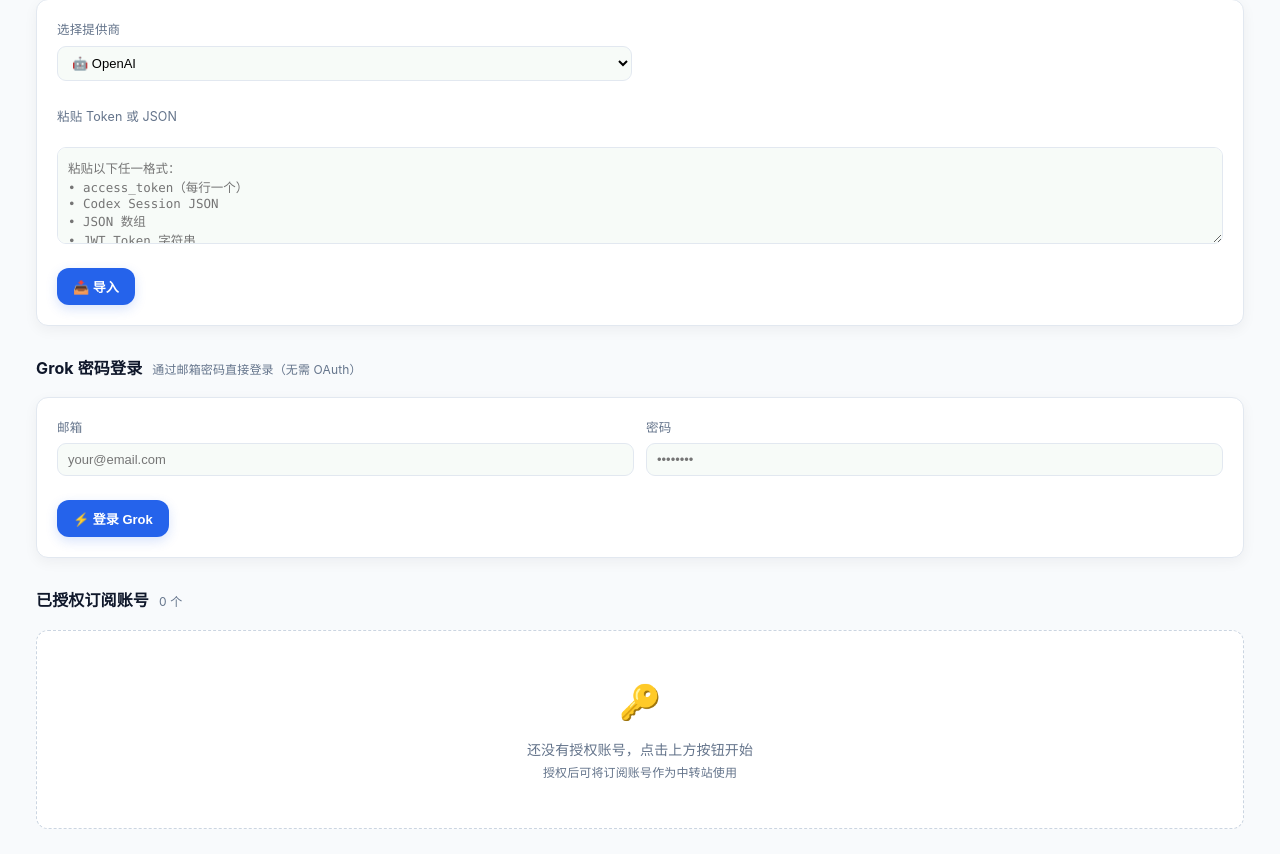
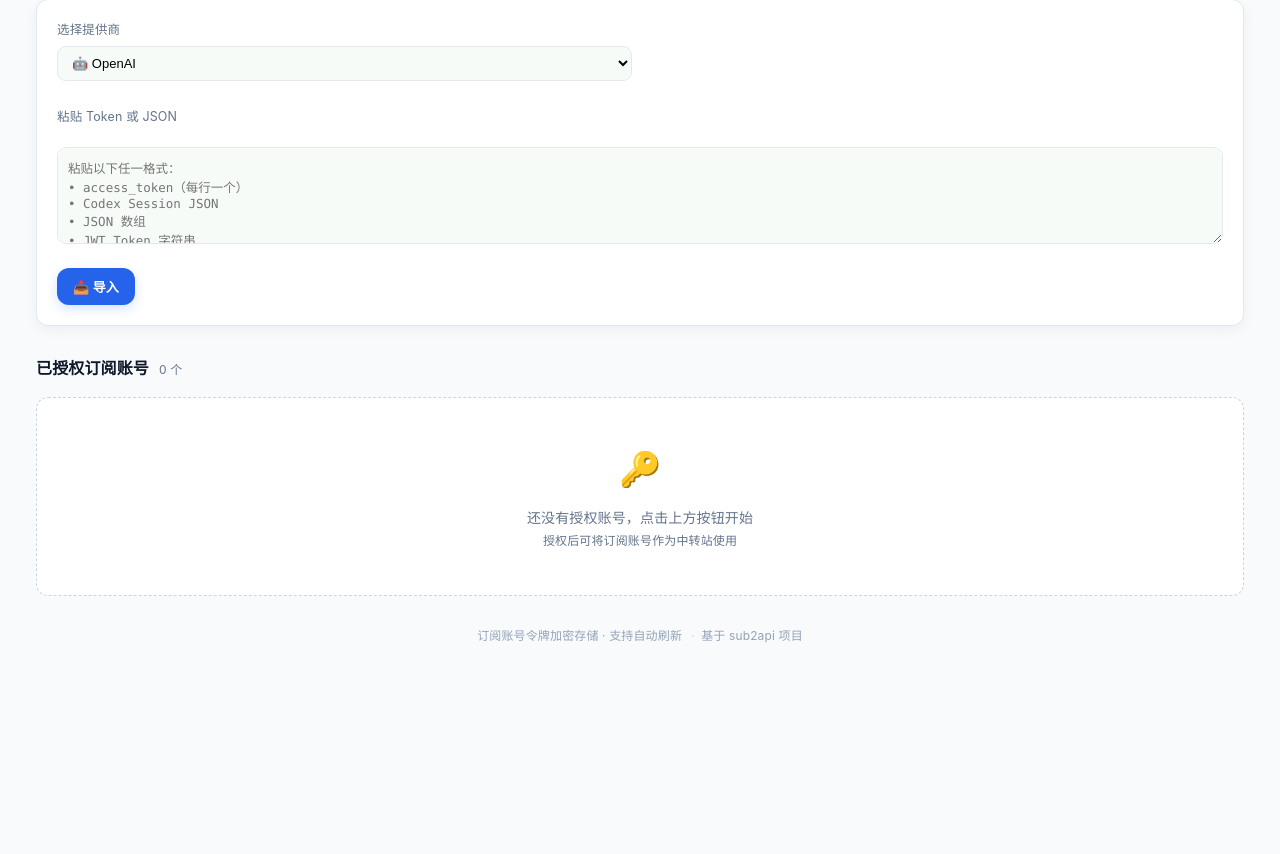
Before and after one commit to listnm/AI_CHAT, a Flask app: page /oa in a window 1280 px wide. Shown: the part 659-1513 px from the top of the page. After the commit the page ends 1302 px from the top, so only its background shows below. Run offline with Flask 2, Linux system fonts and the light colour scheme; the visitor is signed in with stand-in values (Sample User, id 1); some libraries are stand-ins or nearby versions.

Commit message:
refactor: remove Grok password login (SSO blocked by 403), keep token import

```diff
--- a/templates/oa.html
+++ b/templates/oa.html
@@ -105,27 +105,6 @@
     <div style="display:flex;gap:10px;margin-top:10px">
       <button class="btn primary" onclick="importToken()">📥 导入</button>
       <span id="import-status" style="font-size:12px;color:var(--muted);align-self:center"></span>
-    </div>
-  </div>
-
-  <!-- Grok 账号密码登录 -->
-  <div class="sec-title"><h2>Grok 密码登录</h2>
-    <span class="hint">通过邮箱密码直接登录（无需 OAuth）</span>
-  </div>
-  <div class="card" style="padding:20px;margin-bottom:30px">
-    <div style="display:grid;grid-template-columns:1fr 1fr;gap:12px">
-      <div>
-        <label style="display:block;font-size:12.5px;color:var(--muted);margin-bottom:5px">邮箱</label>
-        <input id="grok-email" type="email" placeholder="your@email.com" style="width:100%;padding:8px 10px;border-radius:9px;border:1px solid var(--line);background:#f7fbf8;font-size:13px">
-      </div>
-      <div>
-        <label style="display:block;font-size:12.5px;color:var(--muted);margin-bottom:5px">密码</label>
-        <input id="grok-password" type="password" placeholder="••••••••" style="width:100%;padding:8px 10px;border-radius:9px;border:1px solid var(--line);background:#f7fbf8;font-size:13px">
-      </div>
-    </div>
-    <div style="display:flex;gap:10px;margin-top:10px">
-      <button class="btn primary" onclick="grokPasswordLogin()">⚡ 登录 Grok</button>
-      <span id="grok-login-status" style="font-size:12px;color:var(--muted);align-self:center"></span>
     </div>
   </div>
 
@@ -267,32 +246,6 @@ async function syncToStation(id) {
   if (d.ok) setTimeout(() => location.reload(), 500);
 }
 
-async function grokPasswordLogin() {
-  const email = $('grok-email').value.trim();
-  const password = $('grok-password').value;
-  if (!email || !password) { toast('请输入邮箱和密码'); return; }
-
-  const status = $('grok-login-status');
-  status.textContent = '正在登录...';
-  status.style.color = 'var(--muted)';
-
-  const d = await api('/api/oa/password-login', {
-    method: 'POST',
-    body: JSON.stringify({email, password}),
-  });
-
-  if (d.ok) {
-    status.textContent = '✅ ' + d.message;
-    status.style.color = 'var(--green)';
-    toast(d.message, true);
-    setTimeout(() => location.reload(), 1000);
-  } else {
-    status.textContent = '❌ ' + d.message;
-    status.style.color = 'var(--danger)';
-    toast(d.message);
-  }
-}
-
 function deleteAccount(id, name) {
   confirmCb = async () => {
     const d = await api('/api/oa/accounts/' + id, {method: 'DELETE'});
```
